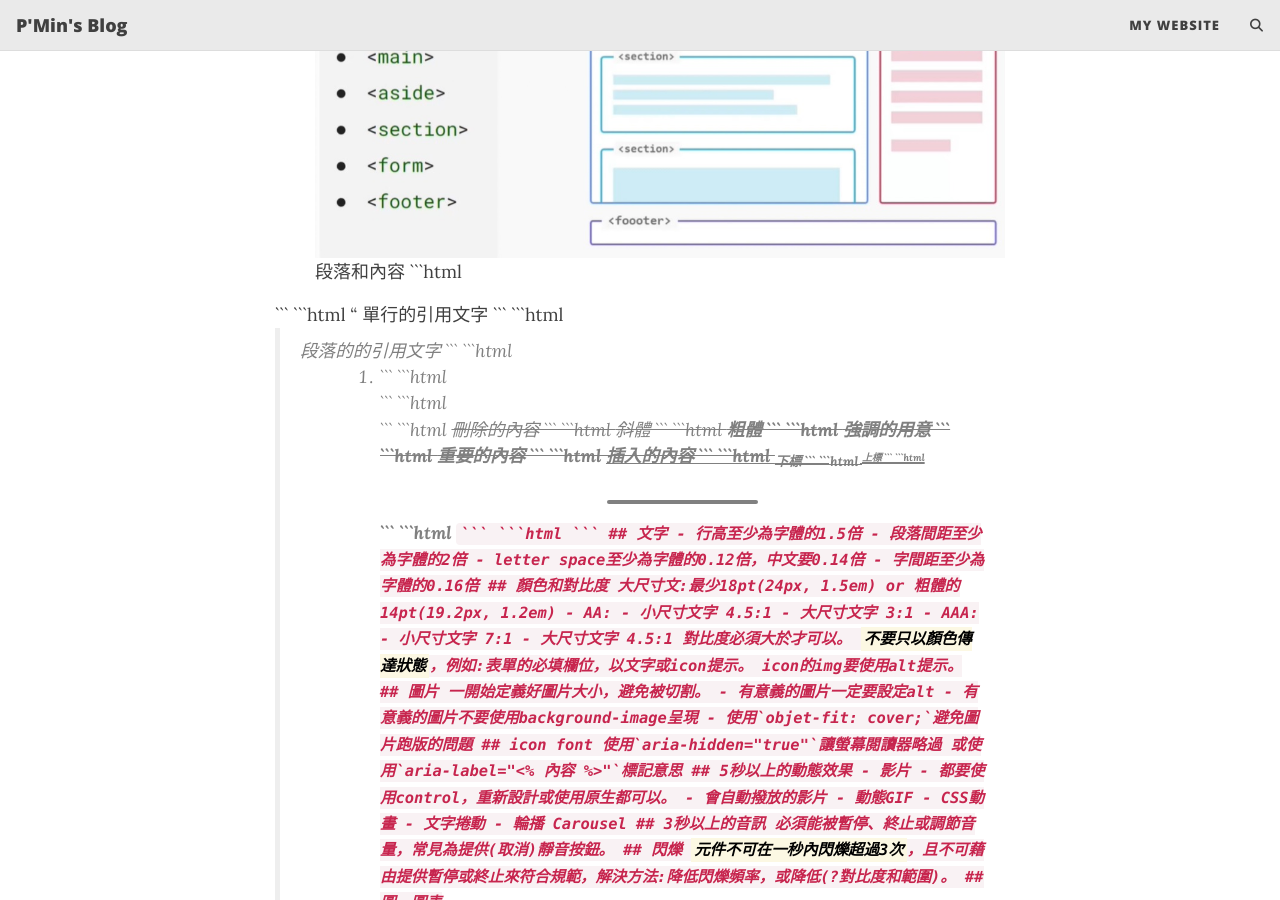
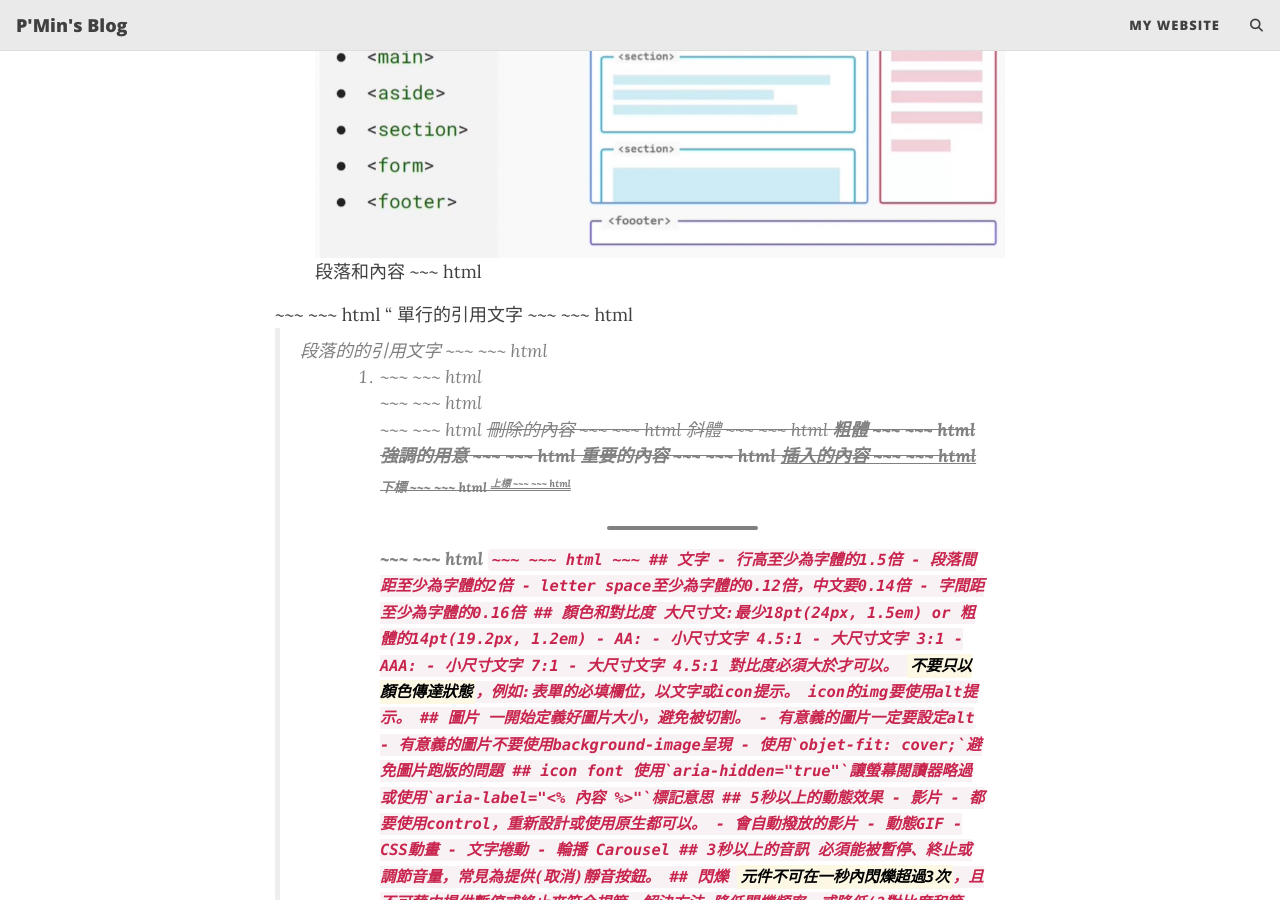
Before and after one commit to PMinn/blog, a Jekyll site: the page built from _posts/2023-07-17-網頁無障礙.md, in a window 1280 px wide and 900 px high, scrolled down 468 px. Built offline with Jekyll 4.4.1, drawn with Linux system fonts in a browser that asks for light colours; comment, search, counter and statistics services are not loaded.

Commit message:
test: fix highlighting

````diff
--- a/_posts/2023-07-17-網頁無障礙.md
+++ b/_posts/2023-07-17-網頁無障礙.md
@@ -10,57 +10,57 @@ tags: [網頁無障礙,Web Design]
 - landmark
 <img src="/blog/assets/img/post_img_2.jpg">
 段落和內容
-```html
+~~~ html
 <article>
-```
-```html
+~~~
+~~~ html
 <q> 單行的引用文字
-```
-```html
+~~~
+~~~ html
 <blockquote> 段落的的引用文字
-```
-```html
+~~~
+~~~ html
 <ul> <ol> <li>
-```
-```html
+~~~
+~~~ html
 <p>
-```
-```html
+~~~
+~~~ html
 <br>
-```
-```html
+~~~
+~~~ html
 <del> 刪除的內容
-```
-```html
+~~~
+~~~ html
 <i> 斜體
-```
-```html
+~~~
+~~~ html
 <b> 粗體
-```
-```html
+~~~
+~~~ html
 <em> 強調的用意
-```
-```html
+~~~
+~~~ html
 <strong> 重要的內容
-```
-```html
+~~~
+~~~ html
 <ins> 插入的內容
-```
-```html
+~~~
+~~~ html
 <sub> 下標
-```
-```html
+~~~
+~~~ html
 <sup> 上標
-```
-```html
+~~~
+~~~ html
 <hr>
-```
-```html
+~~~
+~~~ html
 <code>
-```
-```html
+~~~
+~~~ html
 <time>
-```
+~~~
 
 ## 文字
 - 行高至少為字體的1.5倍
````
